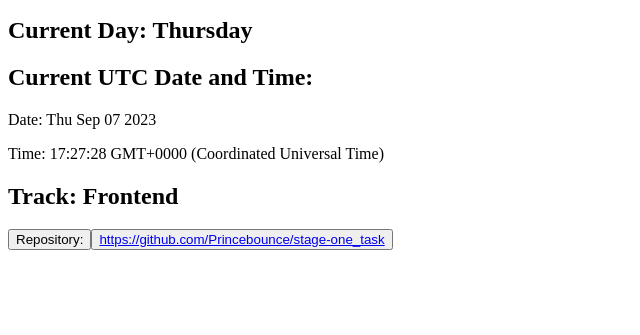
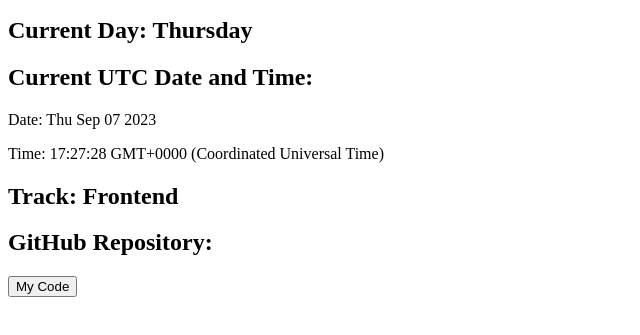
Before and after one commit to Princebounce/stage-one_task, a plain HTML site: page index.html in a window 1280 px wide. Shown: the part 101-436 px from the top of the page, without its empty margins (0-640 px from the left). Drawn offline with Linux system fonts and the light colour scheme.

Commit message:
tag shuffle

```diff
--- a/index.html
+++ b/index.html
@@ -3,7 +3,7 @@
   <head>
     <meta charset="UTF-8" />
     <meta name="viewport" content="width=device-width, initial-scale=1.0" />
-    <title>Satge One</title>
+    <title>StageOne</title>
     <link rel="stylesheet" href="index.css" />
     <script src="index.js"></script>
 
@@ -32,12 +32,13 @@
         <h2 data-testid="myTrack">Track: Frontend</h2>
       </section>
       <section>
-        <button>Repository:<button>
-        <a
+        <h2>GitHub Repository:</h2>
+        <a target="_blank"
           href="https://github.com/Princebounce/stage-one_task"
           data-testid="githubURL"
-          >https://github.com/Princebounce/stage-one_task</a
         >
+          <button>My Code</button>
+        </a>
       </section>
     </main>
   </body>
```
